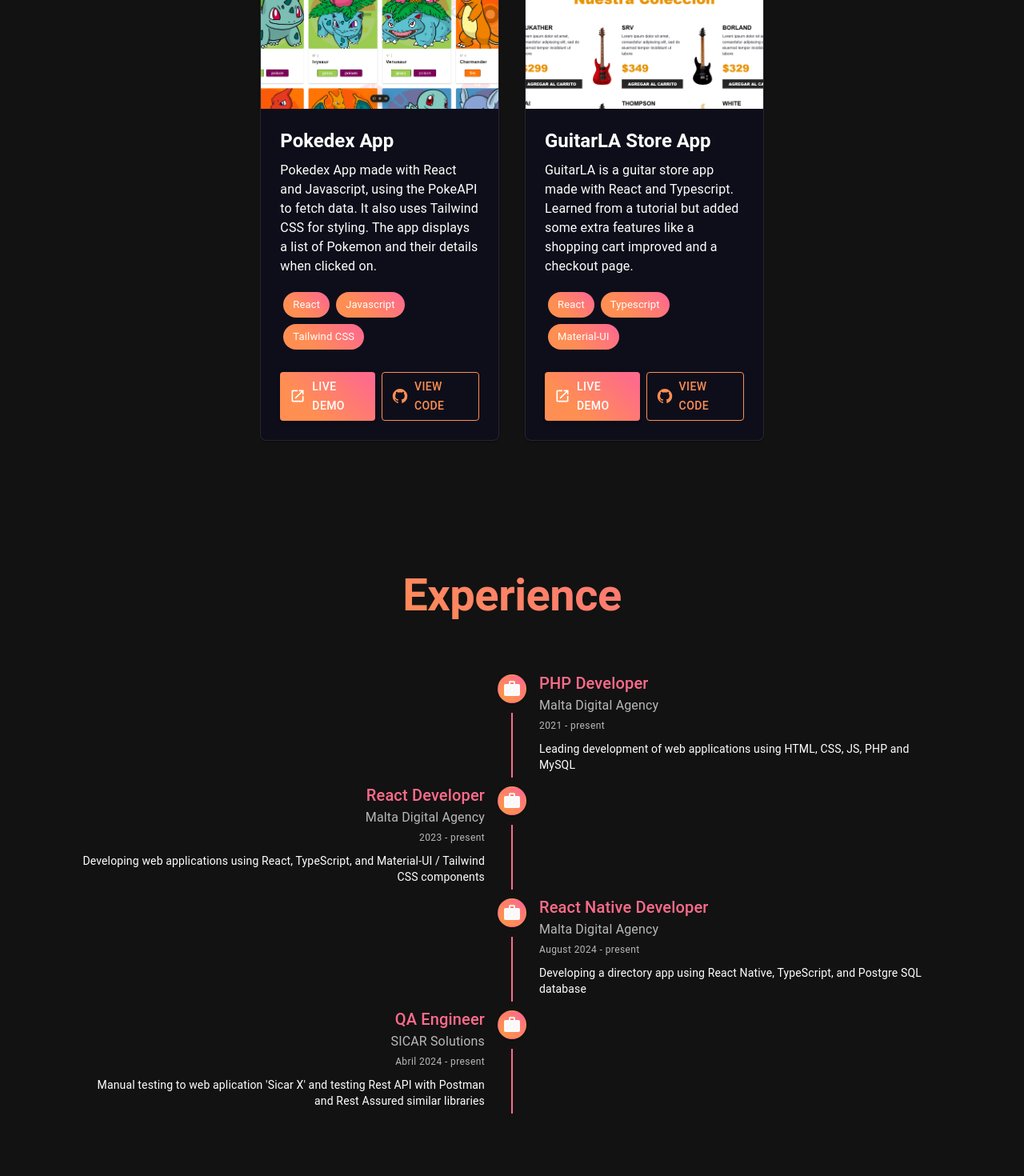
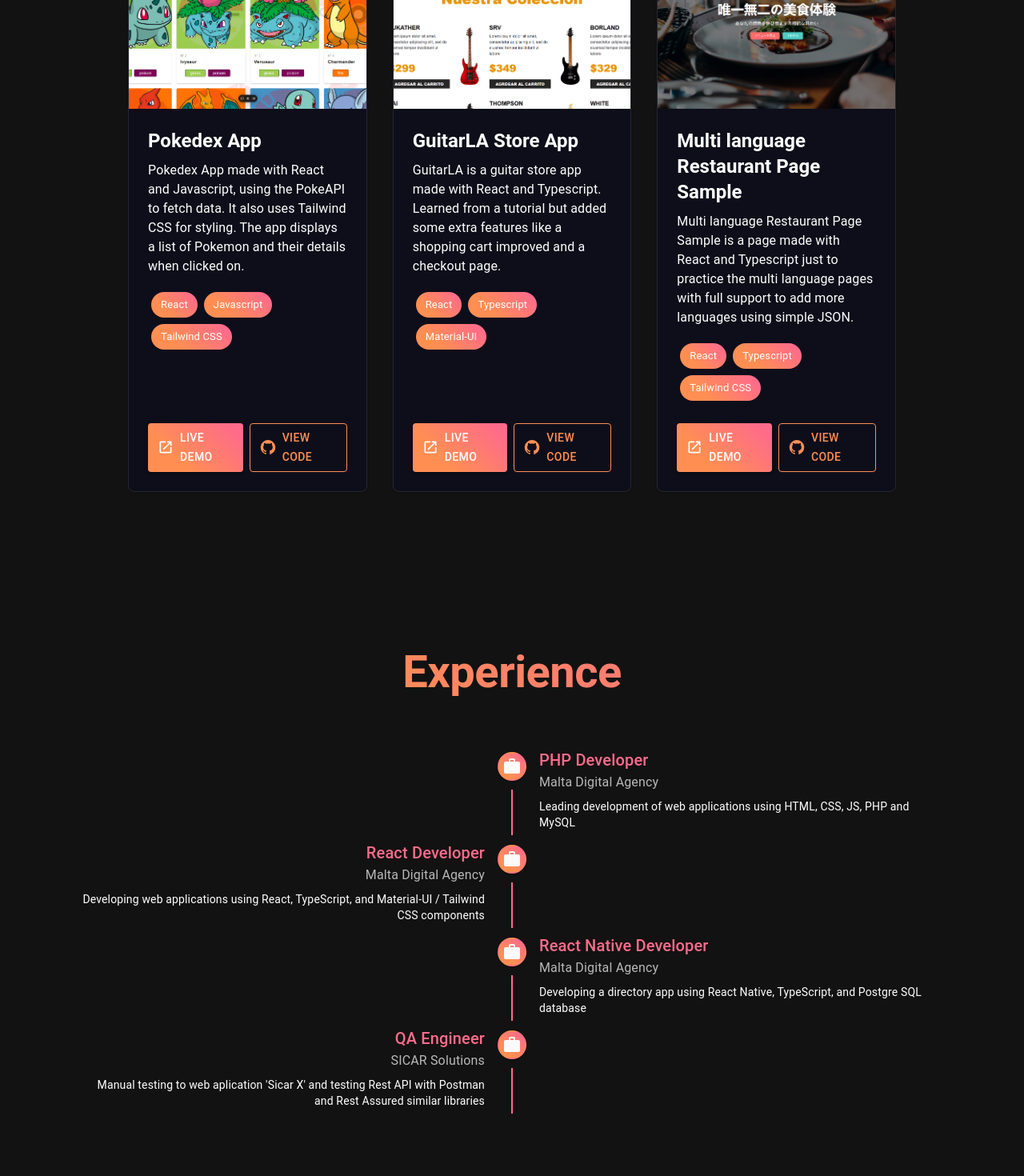
Before and after one commit to ByFabrii/dev-portfolio, a React (Vite) app: page / in a window 1280 px wide. Shown: the part 1960-3430 px from the top of the page at 80% size. Built offline with nearby package versions, Linux system fonts and the light colour scheme.

Commit message:
Updated to data and added one more project.

```diff
--- a/src/components/sections/About.tsx
+++ b/src/components/sections/About.tsx
@@ -64,7 +64,7 @@
               >
                 <Typography variant="body1" sx={{ mb: 2, color: 'text.secondary' }}>
                 I am currently working as a Full Stack Developer at my own company, Malta Digital Agency. I have been involved in web development for 4 years, with experience in technologies such as React, PHP (for both backend and frontend), Node.js, Express, MySQL, PostgreSQL, and other tools related to testing and design.
-                  <br /> <br />In addition, I am a professional QA engineer with nearly 1 year of experience. My expertise includes automation testing, manual testing, and performance testing. I am proficient with tools like Selenium, RestAssured, and Postman, as well as programming languages such as Java and Kotlin, using IntelliJ as my primary IDE.
+                  <br /> <br />In addition, I am a professional QA engineer with over than 1 year of experience. My expertise includes automation testing, manual testing, and performance testing. I am proficient with tools like Playwright, RestAssured, and Postman, as well as programming languages such as Java and Kotlin, using IntelliJ as my primary IDE.
                 </Typography>
               </Paper>
             </motion.div>
--- a/src/components/sections/Experience.tsx
+++ b/src/components/sections/Experience.tsx
@@ -9,25 +9,25 @@
     {
       title: "PHP Developer",
       company: "Malta Digital Agency",
-      period: "2021 - present",
+      // period: "2021 - present",
       description: "Leading development of web applications using HTML, CSS, JS, PHP and MySQL",
     },
     {
       title: "React Developer",
       company: "Malta Digital Agency",
-      period: "2023 - present",
+      // period: "2023 - present",
       description: "Developing web applications using React, TypeScript, and Material-UI / Tailwind CSS components",
     },
     {
       title: "React Native Developer",
       company: "Malta Digital Agency",
-      period: "August 2024 - present",
+      // period: "August 2024 - present",
       description: "Developing a directory app using React Native, TypeScript, and Postgre SQL database",
     },
     {
       title: "QA Engineer",
       company: "SICAR Solutions",
-      period: "Abril 2024 - present",
+      // period: "Abril 2024 - present",
       description: "Manual testing to web aplication 'Sicar X' and testing Rest API with Postman and Rest Assured similar libraries",
     }
   ];
@@ -75,9 +75,9 @@
                     <Typography color="text.secondary">
                       {exp.company}
                     </Typography>
-                    <Typography variant="caption" color="text.secondary">
+                    {/* <Typography variant="caption" color="text.secondary">
                       {exp.period}
-                    </Typography>
+                    </Typography> */}
                     <Typography variant="body2" sx={{ mt: 1 }}>
                       {exp.description}
                     </Typography>
--- a/src/components/sections/Projects.tsx
+++ b/src/components/sections/Projects.tsx
@@ -3,6 +3,7 @@
 import { motion } from 'framer-motion'
 import PokedexImage from '../../assets/pokedex.png'
 import GuitarLAImage from '../../assets/guitarLA.png'
+import RestImage from '../../assets/Rest.png'
 import SectionTitle from '../common/SectionTitle'
 
 const projects = [
@@ -21,6 +22,14 @@
         technologies: ["React", "Typescript", "Material-UI"],
         demoLink: "https://guitar-shop-virid-pi.vercel.app/",
         codeLink: "https://github.com/ByFabrii/guitarShop"
+    },
+    {
+        title: "Multi language Restaurant Page Sample",
+        description: "Multi language Restaurant Page Sample is a page made with React and Typescript just to practice the multi language pages with full support to add more languages using simple JSON.",
+        image: RestImage,
+        technologies: ["React", "Typescript", "Tailwind CSS"],
+        demoLink: "https://rest-template-ruby.vercel.app/",
+        codeLink: "https://github.com/ByFabrii/restTemplate"
     },
     // Add more projects here
 ]
```
Also changed, not shown: src/assets/Rest.png (added), 1 other file (tests, documents, lock files or other folders).
